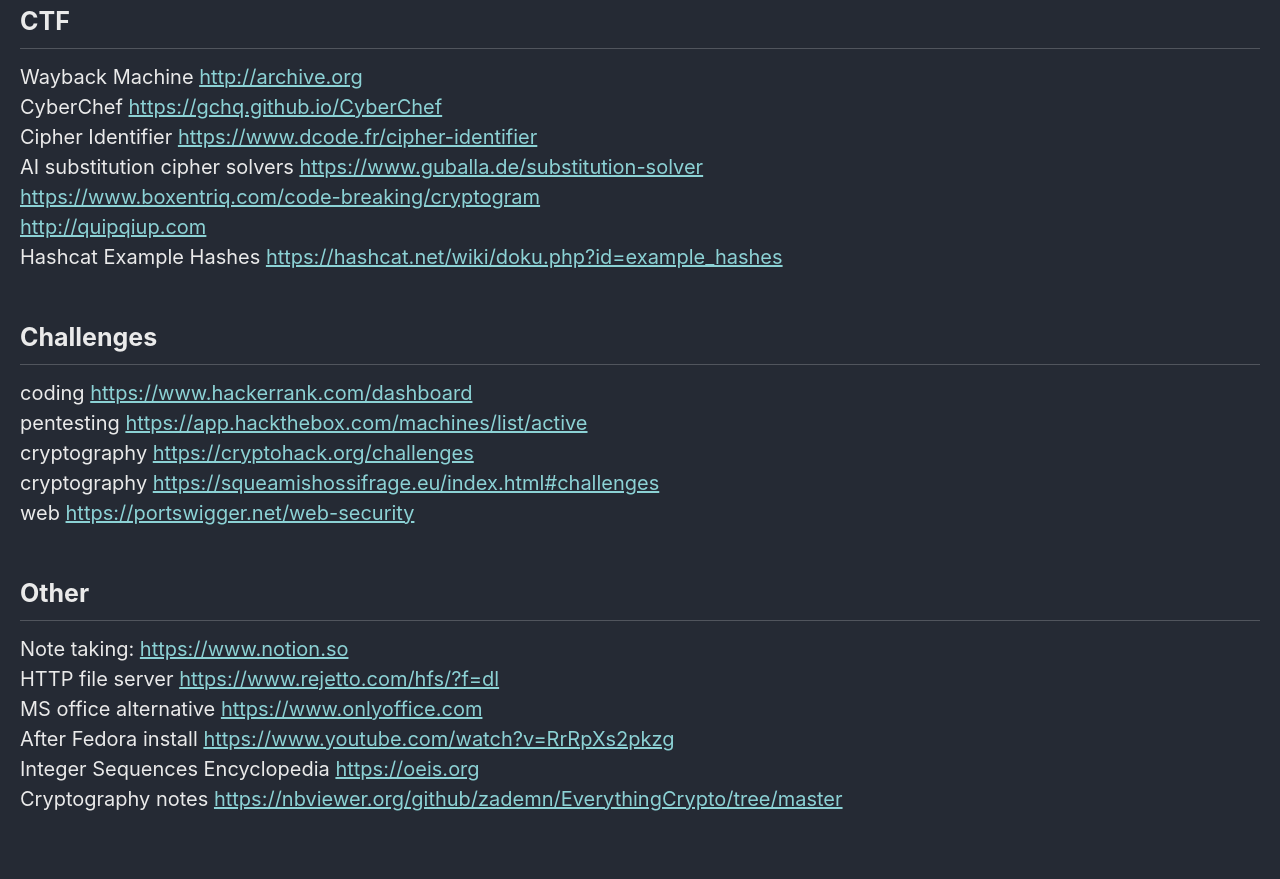
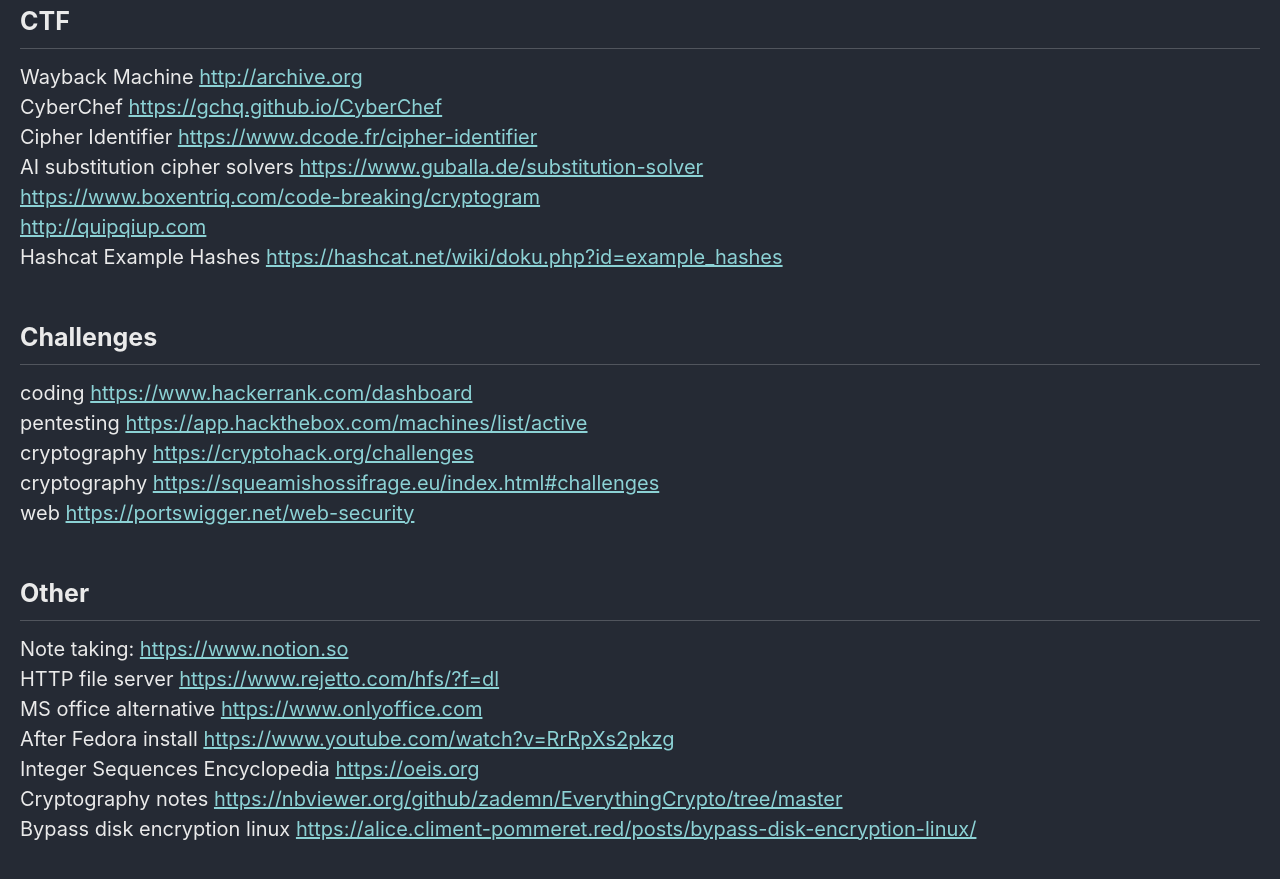
Before and after one commit to Connor-McCartney/Connor-McCartney.github.io, a Jekyll site: the page built from _pages/misc/resources.md, in a window 1280 px wide and 900 px high, scrolled down 644 px. Shown: the top 879 px of the window. Built offline with Jekyll 4.4.1, drawn with Linux system fonts in a browser that asks for light colours; cached includes are drawn as plain includes.

Commit message:
Update resources.md

```diff
--- a/_pages/misc/resources.md
+++ b/_pages/misc/resources.md
@@ -43,3 +43,4 @@ MS office alternative <https://www.onlyoffice.com> <br>
 After Fedora install <https://www.youtube.com/watch?v=RrRpXs2pkzg>  <br>
 Integer Sequences Encyclopedia <https://oeis.org> <br>
 Cryptography notes <https://nbviewer.org/github/zademn/EverythingCrypto/tree/master> <br>
+Bypass disk encryption linux <https://alice.climent-pommeret.red/posts/bypass-disk-encryption-linux/> <br>
```
